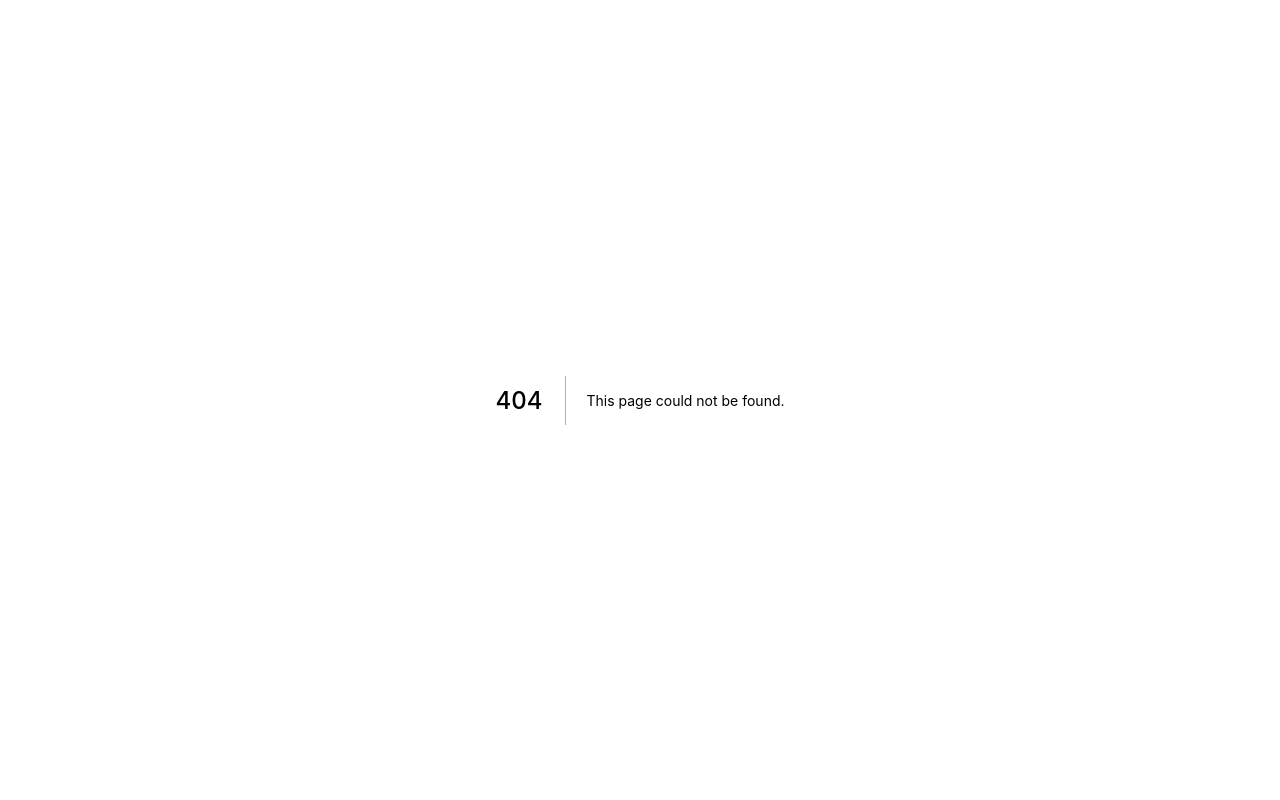
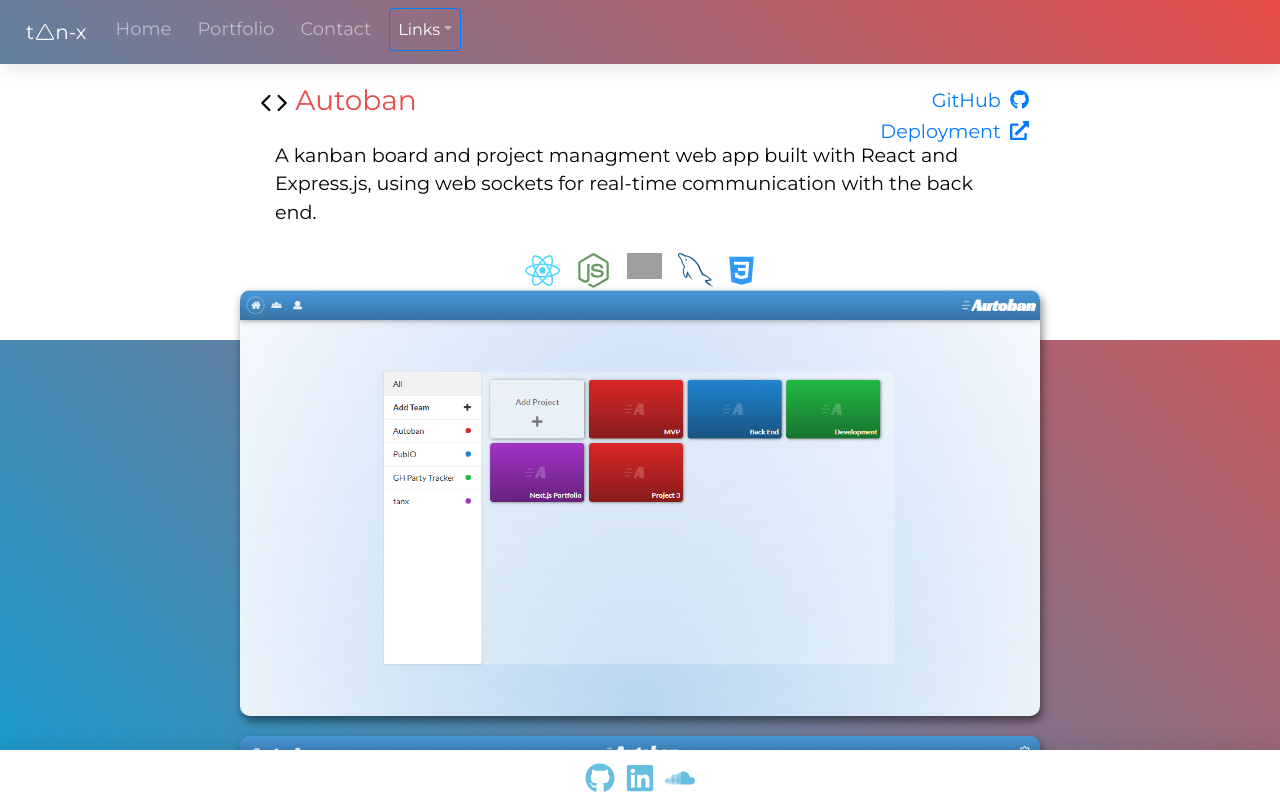
Before and after one commit to tan-x/portfolio-nextjs, a Next.js app: page /portfolio/autoban in a window 1280 px wide. Before the commit this address had no page. Built offline with nearby package versions, Linux system fonts and the light colour scheme; grey boxes are pictures that could not be loaded.

Commit message:
Built simple project layout and an autoban dummy view

```diff
--- a/components/PortfolioCard.js
+++ b/components/PortfolioCard.js
@@ -93,7 +93,7 @@ export default function PortfolioCard(props) {
     <>
       {width > 600 ? (
         // <Fade left={props.left} right={props.right} duration={props.right ? 900 : 500}></Fade>
-        // <Link href='/'>
+        <Link href={props.link}>
           <Card className='portfolio-card clickable'>
             <Card.Body className='port-card-body'>
               <div className='port-body-hidden'>
@@ -168,9 +168,9 @@ export default function PortfolioCard(props) {
               </div>
             </Card.Body>
           </Card>
-        // </Link>
+        </Link>
       ) : (
-        // <Link href='/'>
+        <Link href={props.link}>
           <Card className='portfolio-card'>
             <Card.Body className='port-card-body'>
               <div className='port-body-mobile'>
@@ -246,7 +246,7 @@ export default function PortfolioCard(props) {
               </div>
             </Card.Body>
           </Card>
-        // {/* </Link> */}
+        </Link>
       )}
     </>
   );
--- /dev/null
+++ b/components/ProjectLayout.js
@@ -0,0 +1,256 @@
+import Head from 'next/head';
+import Link from 'next/link';
+import dynamic from 'next/dynamic';
+import { useEffect, useState } from 'react';
+const PortfolioCard = dynamic(() => import('./PortfolioCard'), {
+	ssr: false,
+});
+import Nav from './Nav';
+import Footer from './Footer';
+import { FaGithub, FaExternalLinkAlt, FaReact, FaNodeJs, FaCss3Alt } from 'react-icons/fa';
+import { FiCode } from 'react-icons/fi';
+import { DiJavascript1, DiCss3, DiMongodb } from 'react-icons/di';
+import { GrMysql } from 'react-icons/gr';
+import firebase from '../assets/images/icons8-firebase.svg';
+import sequelize from '../assets/images/sequelize.png';
+import nextjs from '../assets/images/nextjs.png';
+import expressjs from '../assets/images/expressjs.svg';
+import { isMobile } from 'react-device-detect';
+import { OverlayTrigger, Tooltip } from 'react-bootstrap';
+
+export default function Portfolio(props) {
+	const [containermain, setContainermain] = useState('container-main flex-column');
+	const [hover, setHover] = useState({ right: '-10%', filter: 'opacity(100%)' });
+	const [image, setImage] = useState({
+		src: '/images/autoban.PNG',
+		sources: ['/images/autoban.PNG', '/images/autobanhome.PNG', '/images/pubio.png'],
+		current: 0,
+	});
+	const [scroll, setScroll] = useState(false);
+
+	useEffect(() => {
+		console.log(isMobile);
+		if (isMobile) {
+			setContainermain('container-main flex-column ios');
+		}
+	}, []);
+
+	const handleScroll = () => {
+		if (!scroll) {
+			setScroll(true);
+		}
+	};
+
+	const techArray = [
+		{
+			type: 'js',
+			icon: (
+				<OverlayTrigger placement='bottom' overlay={<Tooltip id='js-icon'>Javascript</Tooltip>}>
+					<DiJavascript1 className='tech-icon' size={35} color='f7e017' />
+				</OverlayTrigger>
+			),
+		},
+		{
+			type: 'css3',
+			icon: (
+				<OverlayTrigger placement='bottom' overlay={<Tooltip id='css-icon'>CSS3</Tooltip>}>
+					<DiCss3 className='tech-icon' color='#3299f8' id='css' size={35} />
+				</OverlayTrigger>
+			),
+		},
+		{
+			type: 'react',
+			icon: (
+				<>
+					<OverlayTrigger placement='bottom' overlay={<Tooltip id='react-icon'>React</Tooltip>}>
+						<FaReact className='tech-icon' color='#48d8ff' size={35} />
+					</OverlayTrigger>
+				</>
+			),
+		},
+		{
+			type: 'nextjs',
+			icon: (
+				<OverlayTrigger placement='bottom' overlay={<Tooltip id='react-icon'>Next.js</Tooltip>}>
+					<img src={nextjs} className='tech-icon' style={{ height: '35px' }} />
+				</OverlayTrigger>
+			),
+		},
+		{
+			type: 'nodejs',
+			icon: (
+				<OverlayTrigger placement='bottom' overlay={<Tooltip id='node-icon'>Node.js</Tooltip>}>
+					<FaNodeJs className='tech-icon' color='#659a60' size={35} />
+				</OverlayTrigger>
+			),
+		},
+		{
+			type: 'expressjs',
+			icon: (
+				<OverlayTrigger placement='bottom' overlay={<Tooltip id='react-icon'>Express.js</Tooltip>}>
+					<img src={expressjs} className='tech-icon' style={{ height: '25px', marginTop: '5px' }} />
+				</OverlayTrigger>
+			),
+		},
+		{
+			type: 'firebase',
+			icon: (
+				<OverlayTrigger placement='bottom' overlay={<Tooltip id='firebase-icon'>Firebase</Tooltip>}>
+					<img src={firebase} className='tech-icon' id='firebase' style={{ width: '35px' }} />
+				</OverlayTrigger>
+			),
+		},
+		{
+			type: 'sequelize',
+			icon: (
+				<OverlayTrigger
+					placement='bottom'
+					overlay={<Tooltip id='sequelize-icon'>Sequelize</Tooltip>}
+				>
+					<img src={sequelize} className='tech-icon' id='firebase' style={{ width: '35px' }} />
+				</OverlayTrigger>
+			),
+		},
+		{
+			type: 'mysql',
+			icon: (
+				<OverlayTrigger placement='bottom' overlay={<Tooltip id='mysql-icon'>MySQL</Tooltip>}>
+					<GrMysql className='tech-icon' color='#1a5c87' id='mysql' size={35} />
+				</OverlayTrigger>
+			),
+		},
+		{
+			type: 'mongo',
+			icon: (
+				<OverlayTrigger placement='bottom' overlay={<Tooltip id='mongo-icon'>Mongo</Tooltip>}>
+					<DiMongodb className='tech-icon' color='#6cac48' id='mongo' size={35} />
+				</OverlayTrigger>
+			),
+		},
+	];
+
+	return (
+		<>
+			<Head>
+				<meta charset='UTF-8' />
+				<meta name='viewport' content='width=device-width, initial-scale=1, shrink-to-fit=no' />
+				<link
+					rel='stylesheet'
+					href='https://stackpath.bootstrapcdn.com/bootstrap/4.4.1/css/bootstrap.min.css'
+					integrity='sha384-Vkoo8x4CGsO3+Hhxv8T/Q5PaXtkKtu6ug5TOeNV6gBiFeWPGFN9MuhOf23Q9Ifjh'
+					crossorigin='anonymous'
+				/>
+				<link href='https://fonts.googleapis.com/css?family=Montserrat' rel='stylesheet' />
+				<script type='text/javascript' src='/static/inobounce.js'></script>
+				<title>Tanner M. Griffin</title>
+			</Head>
+
+			<div id='background'>
+				<Nav scroll={scroll} setscroll={setScroll} />
+				<div className='scrollcontainer' onScroll={handleScroll}>
+					<div className={containermain} id='port'>
+						{/* <!-- Header --> */}
+						<header className='smhead' style={{ height: 'calc(250px + 2vw)' }}>
+							<section className='project-head'>
+								<div className='project'>
+									<h3>
+										<FiCode /> {props.title}
+									</h3>
+								</div>
+								{/* <div className="proj-role">
+									<p>Full Stack Development</p>
+									<p>UI/UX Design</p>
+								</div> */}
+								<div
+									style={{
+										// marginTop: '10px',
+										padding: '5px',
+										display: 'flex',
+										minWidth: 'fit-content',
+										minHeight: 'fit-content',
+										margin: '10px auto 20px auto',
+									}}
+								>
+									<p>
+										A kanban board and project managment web app built with React and Express.js,
+										using web sockets for real-time communication with the back end.
+									</p>
+								</div>
+								<div
+									style={{
+										// marginTop: '-50px',
+										// marginBottom: '50px',
+										padding: '5px',
+										display: 'flex',
+										minWidth: 'fit-content',
+										minHeight: 'fit-content',
+										margin: '-20px auto 40px auto',
+									}}
+								>
+									{props.tech &&
+										props.tech.map((item, index) => {
+											const foundIndex = techArray.findIndex((el) => el.type === item);
+											if (foundIndex >= 0) {
+												return <div key={index}>{techArray[foundIndex].icon}</div>;
+											}
+										})}
+								</div>
+								<div className='projlinks'>
+									<a
+										href='https://github.com/TheAutobanApp/Autoban'
+										target='_blank'
+										rel='noopener noreferrer'
+									>
+										<p>
+											GitHub
+											<FaGithub style={{ margin: '0 9px 5px' }} />
+										</p>
+									</a>
+									<a
+										href='https://autobanprod.herokuapp.com/'
+										target='_blank'
+										rel='noopener noreferrer'
+									>
+										<p>
+											Deployment
+											<FaExternalLinkAlt style={{ margin: '0 9px 5px' }} />
+										</p>
+									</a>
+								</div>
+							</section>
+						</header>
+						<img
+							// onMouseEnter={() => setHover({filter: 'opacity(100%)' })}
+							// onMouseLeave={() => setHover({filter: 'opacity(80%)' })}
+							style={{
+								margin: '40px 0 10px',
+								width: '80vw',
+								maxWidth: '800px',
+								borderRadius: '10px',
+								boxShadow: '2px 5px 10px rgba(0, 0, 0, 0.5)',
+								transition: 'all .3s',
+								filter: hover.filter,
+							}}
+							src={image.sources[1]}
+						/>
+						<img
+							// onMouseEnter={() => setHover({filter: 'opacity(100%)' })}
+							// onMouseLeave={() => setHover({filter: 'opacity(80%)' })}
+							style={{
+								margin: '10px 0',
+								width: '80vw',
+								maxWidth: '800px',
+								borderRadius: '10px',
+								boxShadow: '2px 5px 10px rgba(0, 0, 0, 0.5)',
+								transition: 'all .3s',
+								filter: hover.filter,
+							}}
+							src={image.sources[0]}
+						/>
+					</div>
+					<Footer />
+				</div>
+			</div>
+		</>
+	);
+}
--- /dev/null
+++ b/pages/portfolio/autoban.js
@@ -0,0 +1,5 @@
+import ProjectLayout from '../../components/ProjectLayout';
+
+export default function Autoban() {
+	return <ProjectLayout title="Autoban" tech={['react', 'nodejs', 'sequelize', 'mysql', 'css3']}>...</ProjectLayout>;
+}
--- a/pages/portfolio/index.js
+++ b/pages/portfolio/index.js
@@ -70,6 +70,7 @@ export default function Portfolio() {
 						</header>
 
 						<PortfolioCard
+							link='/portfolio/autoban'
 							left={true}
 							tech={['react', 'nodejs', 'sequelize', 'mysql', 'css3']}
 							dev='Full Stack'
@@ -78,6 +79,7 @@ export default function Portfolio() {
 							description={'A project management solution \n for coders'}
 						/>
 						<PortfolioCard
+							link='/portfolio'
 							right={true}
 							tech={['react', 'nodejs', 'firebase', 'css3']}
 							dev='Full Stack'
@@ -94,6 +96,7 @@ export default function Portfolio() {
 							</section>
 						</header> */}
 						<PortfolioCard
+							link='/portfolio'
 							left={true}
 							tech={['react', 'nodejs', 'firebase', 'css3']}
 							dev='Full Stack'
--- a/styles/style.css
+++ b/styles/style.css
@@ -492,6 +492,39 @@ p {
 	transition: all .2s ease-in-out;
 }
 
+.project-head {
+	width: 100vw;
+	max-width: 800px;
+	height: 100%;
+	display: flex;
+	flex-direction: column;
+	padding: 20px ;
+	position: relative;
+}
+
+.project {
+	width: 100%;
+	font-weight: bolder;
+	background: -webkit-linear-gradient(45deg, rgba(229, 57, 53, 0.9) 55%, rgba(0, 146, 204, 0.9));
+	-webkit-background-clip: text;
+	background-clip: text;
+	-webkit-text-fill-color: transparent;
+}
+
+.proj-role > p {
+	margin: 2px
+}
+
+.projlinks {
+	position: absolute;
+	right: 0;
+	text-align: right;
+}
+
+.projlinks > a > p {
+	margin: 2px!important;
+}
+
 #contact-form {
 	height: fit-content;
 }
@@ -634,6 +667,10 @@ h3 {
 	font-size: calc(14px + .7vw)
 }
 
+a {
+	color: black
+}
+
 
 /* @media screen and (max-width: 850px) {
 	h3 {
```
Also changed, not shown: lib/projects.js (added, +43 -0 lines), pages/portfolio/[project].js (added, +24 -0 lines), projects/autoban.md (added), public/images/autobanhome.PNG (added).
